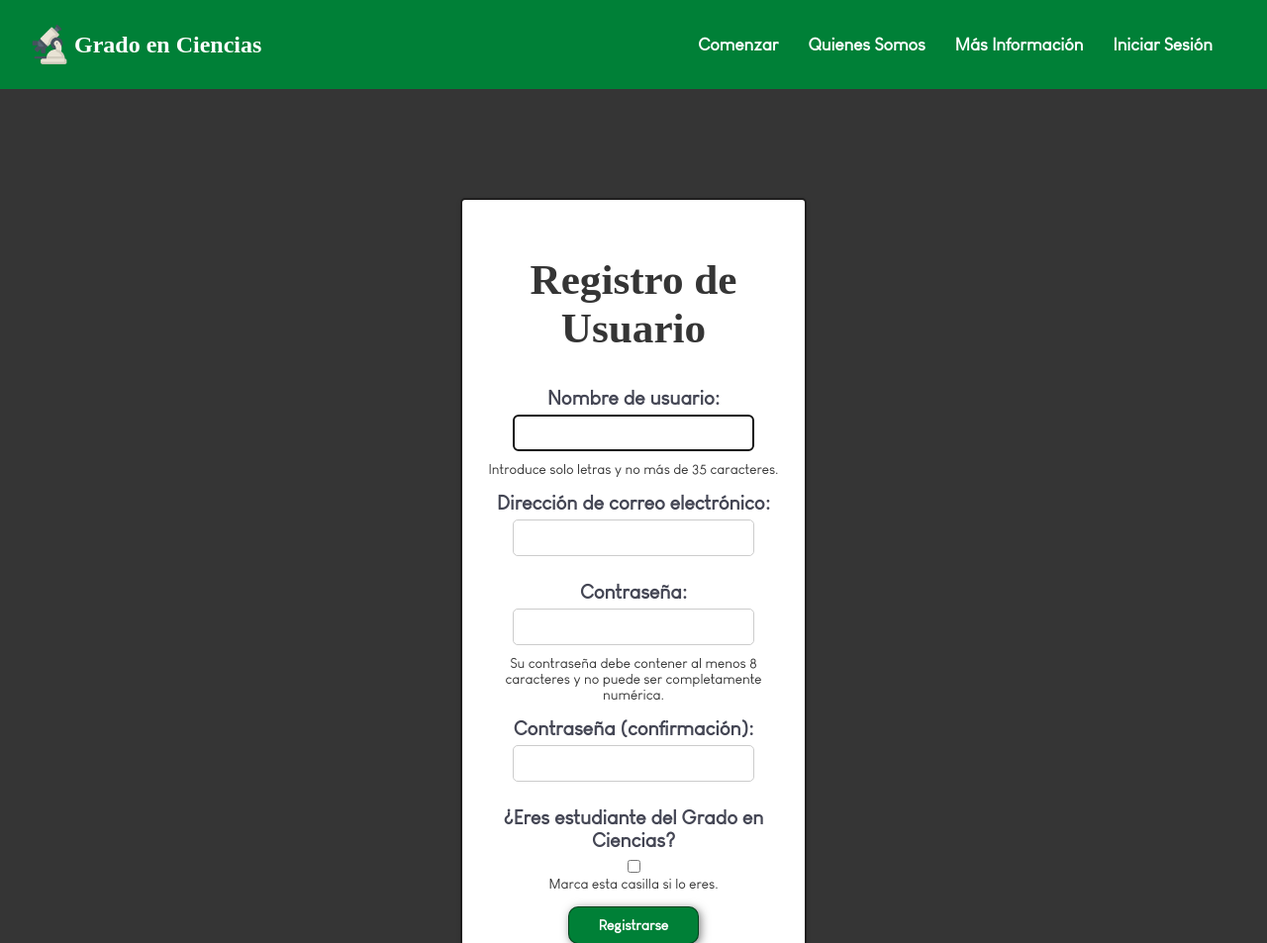
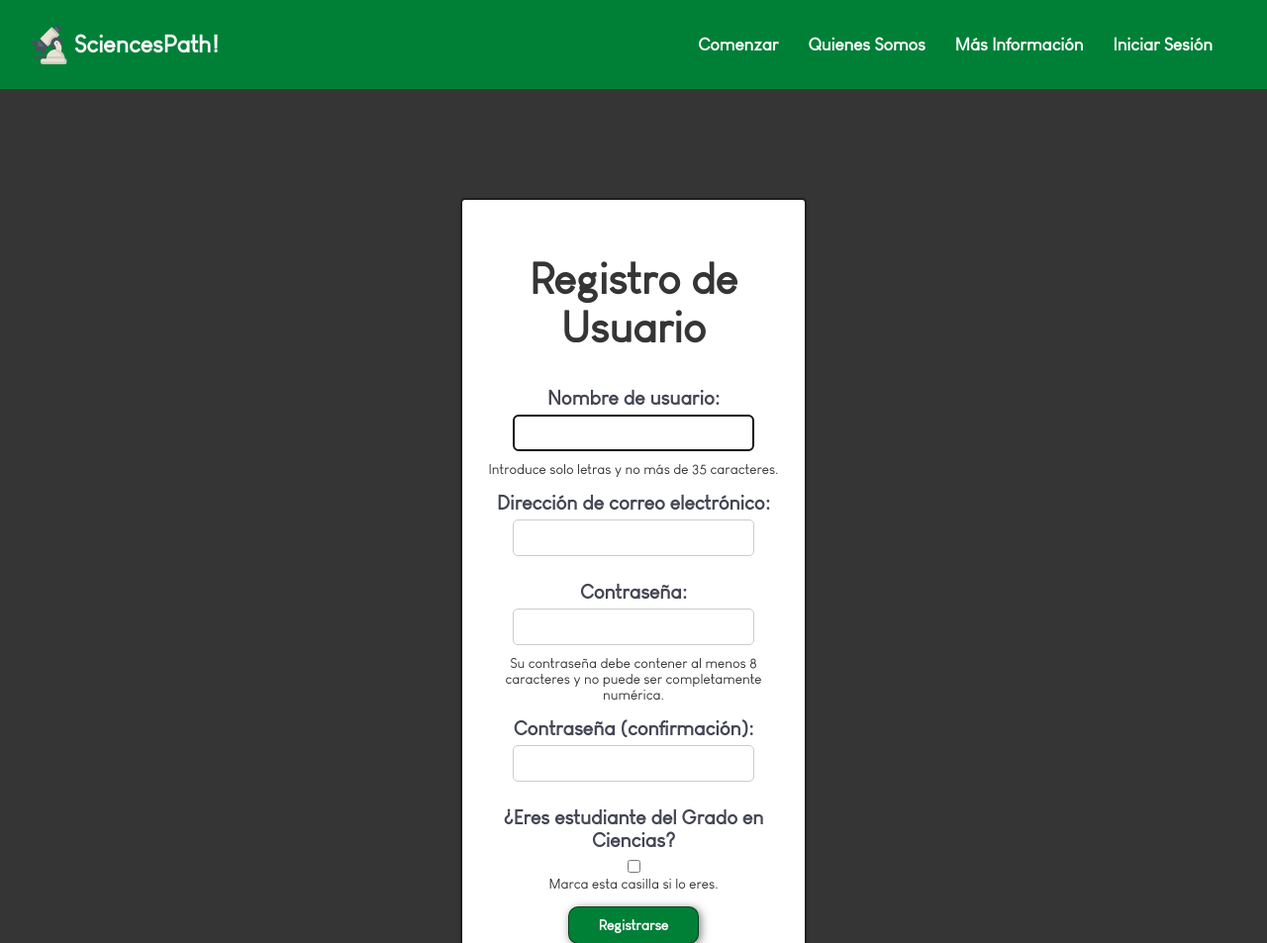
Before and after one commit to PabloGradolph/SciencesPath, a Django app: page /signup/ in a window 1280 px wide. Shown: the top 953 px of the page at 99% size. Run offline with Django 4.2, Linux system fonts and the light colour scheme; parts of the project's set-up code (start-up, migrations or seed data) failed here and were passed over; some libraries are stand-ins or nearby versions; some web fonts are replaced.

Commit message:
headers updated

```diff
--- a/static/css/logs.css
+++ b/static/css/logs.css
@@ -1,10 +1,10 @@
 :root {
-    --font-main: Fruta;
+    --font-main: Cafe;
 }
 
 @font-face {
     font-family: Fruta;
-    src: url(../fonts/FRESHFRUITPERSONALUSE-SVG.otf);
+    src: url(../fonts/LouisGeorgeCafe.ttf);
 }
 
 /* Estilos generales */
--- a/templates/logs/login.html
+++ b/templates/logs/login.html
@@ -13,7 +13,7 @@
             <div class="logo">
                 <a href="{% url 'home' %}" id="change" class="logo-btn">
                     <img src="{% static 'img/microscopio.png' %}" alt="Logo" class="logo-img">
-                    Grado en Ciencias
+                    SciencesPath!
                 </a>
             </div>
             <nav>
--- a/templates/logs/password_reset.html
+++ b/templates/logs/password_reset.html
@@ -14,7 +14,7 @@
             <div class="logo">
                 <a href="{% url 'home' %}" id="change" class="logo-btn">
                     <img src="{% static 'img/microscopio.png' %}" alt="Logo" class="logo-img">
-                    Grado en Ciencias
+                    SciencesPath!
                 </a>
             </div>
             <nav>
--- a/templates/logs/password_reset_confirm.html
+++ b/templates/logs/password_reset_confirm.html
@@ -14,7 +14,7 @@
             <div class="logo">
                 <a href="{% url 'home' %}" id="change" class="logo-btn">
                     <img src="{% static 'img/microscopio.png' %}" alt="Logo" class="logo-img">
-                    Grado en Ciencias
+                    SciencesPath!
                 </a>
             </div>
             <nav>
--- a/templates/logs/register.html
+++ b/templates/logs/register.html
@@ -14,7 +14,7 @@
             <div class="logo">
                 <a href="{% url 'home' %}" id="change" class="logo-btn">
                     <img src="{% static 'img/microscopio.png' %}" alt="Logo" class="logo-img">
-                    Grado en Ciencias
+                    SciencesPath!
                 </a>
             </div>
             <nav>
```
